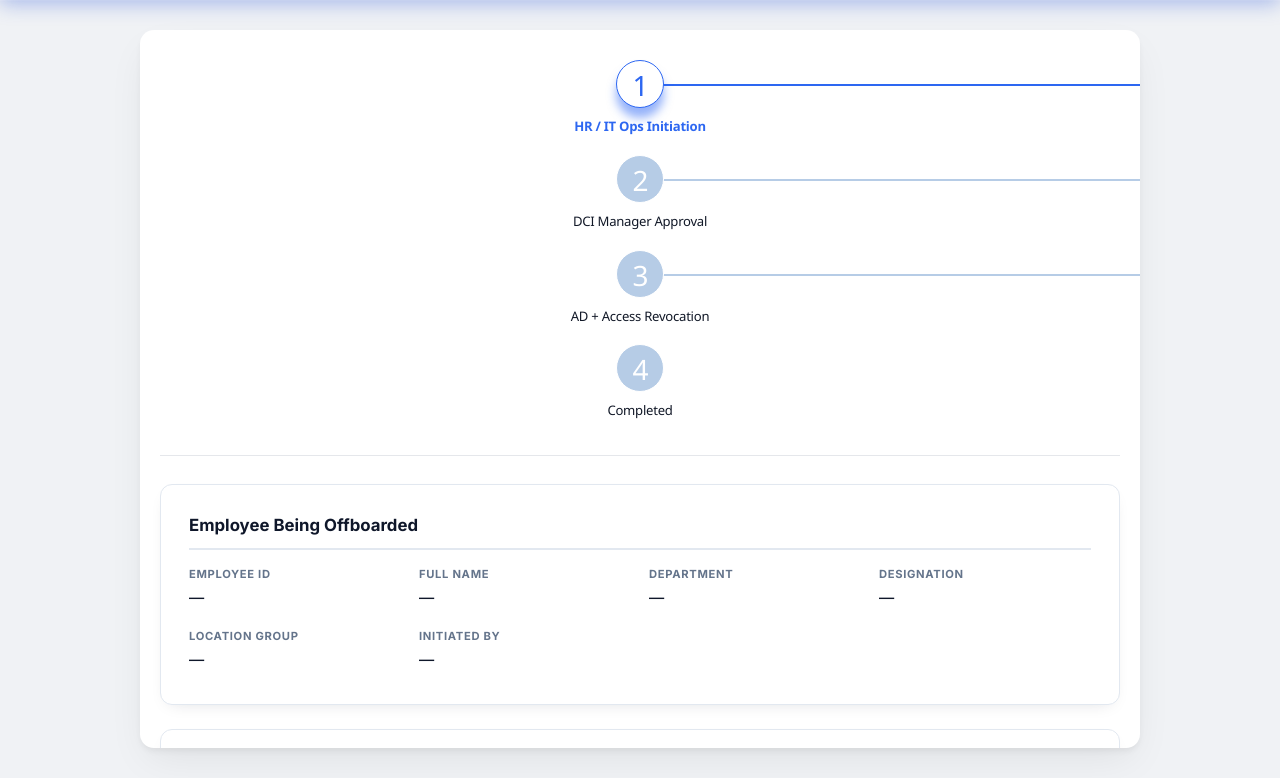
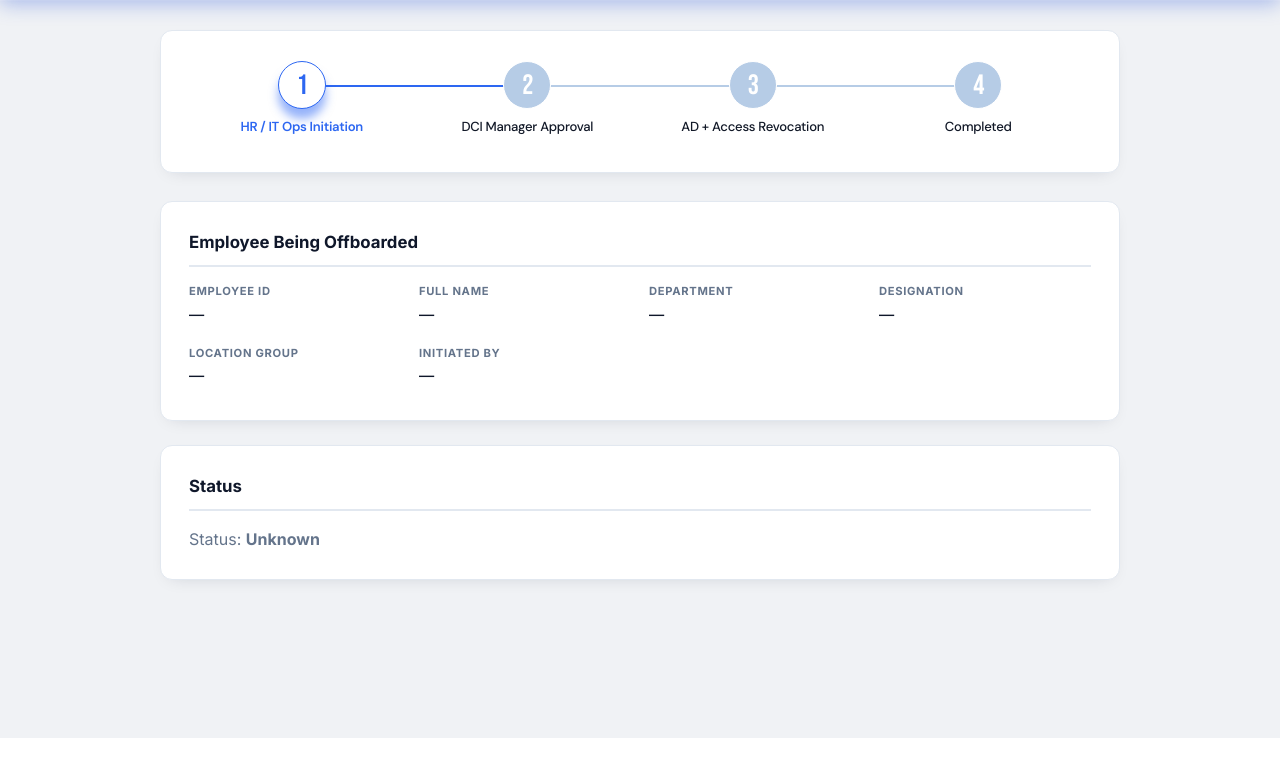
Before and after one commit to sajeel12/ifl-workflow-backend, a Node server app: page /api/offboarding/handle in a window 1280 px wide. Shown: the part 62-840 px from the top of the page. After the commit the page ends 800 px from the top, so only its background shows below. Run offline with Node 20, Linux system fonts and the light colour scheme; some libraries are stand-ins or nearby versions.

Commit message:
Offboarding form: fix stepper styling + restore scrolling
- Use the shared .steps-row Figma connector-rail stepper from modern.css (was .steps, which the layout rules don't target) and load the Bebas Neue / DM Sans display fonts, matching the onboarding form.
- Opt .app-container out of the onboarding fixed-height app-shell (height:100vh + overflow:hidden) so this naturally-flowing page scrolls instead of clipping. The shell previously relied on portal_shell for scroll context, which was removed.
- Give the stepper bar .off-card chrome so it reads as a card on the flowing page.

Co-Authored-By: Claude Opus 4.8 <noreply@anthropic.com>

```diff
--- a/src/views/pages/offboarding_status.ejs
+++ b/src/views/pages/offboarding_status.ejs
@@ -1,5 +1,9 @@
 <%- include('../partials/header', { title: 'Offboarding Status' }) %>
 <link rel="stylesheet" href="/css/modern.css">
+<!-- Stepper display fonts (graceful fallback if the intranet blocks Google) -->
+<link rel="preconnect" href="https://fonts.googleapis.com">
+<link rel="preconnect" href="https://fonts.gstatic.com" crossorigin>
+<link rel="stylesheet" href="https://fonts.googleapis.com/css2?family=Bebas+Neue&family=DM+Sans:wght@400;500;600;700&display=swap">
 
 <header class="app-header">
     <div class="brand-section">
@@ -58,6 +62,23 @@
     standalone portal view (/portal/dci-manager), not next to the form. %>
 
 <style>
+    /* modern.css styles .app-container as the onboarding "app shell": a fixed
+       calc(100vh) flex card with overflow:hidden, which relies on an inner
+       .form-scroll region to scroll. This offboarding page is a naturally
+       flowing stack of .off-card panels with no such inner scroller, so that
+       shell clips the content and kills scrolling. Opt this page out: let the
+       container size to its content and the page scroll normally. The .off-card
+       panels supply their own card chrome, so the container itself is bare. */
+    .app-container {
+        height: auto;
+        min-height: 0;
+        overflow: visible;
+        display: block;
+        background: transparent;
+        border-radius: 0;
+        box-shadow: none;
+    }
+
     .off-card {
         background: #ffffff;
         border-radius: 12px;
@@ -65,6 +86,14 @@
         padding: 28px;
         margin-bottom: 24px;
         border: 1px solid #e2e8f0;
+    }
+    /* Match the stepper bar to the .off-card chrome so it reads as a card on the
+       flowing page rather than a bare full-width strip. */
+    .steps-container {
+        border-radius: 12px;
+        border: 1px solid #e2e8f0;
+        border-bottom: 1px solid #e2e8f0;
+        box-shadow: 0 6px 18px -10px rgba(15,23,42,0.18);
     }
     .off-card h2 {
         margin: 0 0 16px;
@@ -146,13 +175,15 @@
 
 <div class="app-container" style="max-width: 1000px; margin: 30px auto; padding: 0 20px;">
 
-    <!-- Stepper -->
+    <!-- Stepper — shares the Figma connector-rail styling in modern.css with
+         the onboarding form. The flex row + rail rules target .steps-row, so the
+         wrapper must be .steps-row (not .steps) for the layout to apply. -->
     <div class="steps-container" style="margin-bottom: 28px;">
-        <div class="steps">
+        <div class="steps-row">
             <% steps.forEach((s, i) => { %>
                 <div class="step-item <%= s.status %>">
                     <div class="step-circle"><%= i + 1 %></div>
-                    <div class="step-label"><%= s.label %></div>
+                    <div class="step-label" title="<%= s.label %>"><%= s.label %></div>
                 </div>
             <% }); %>
         </div>
```
